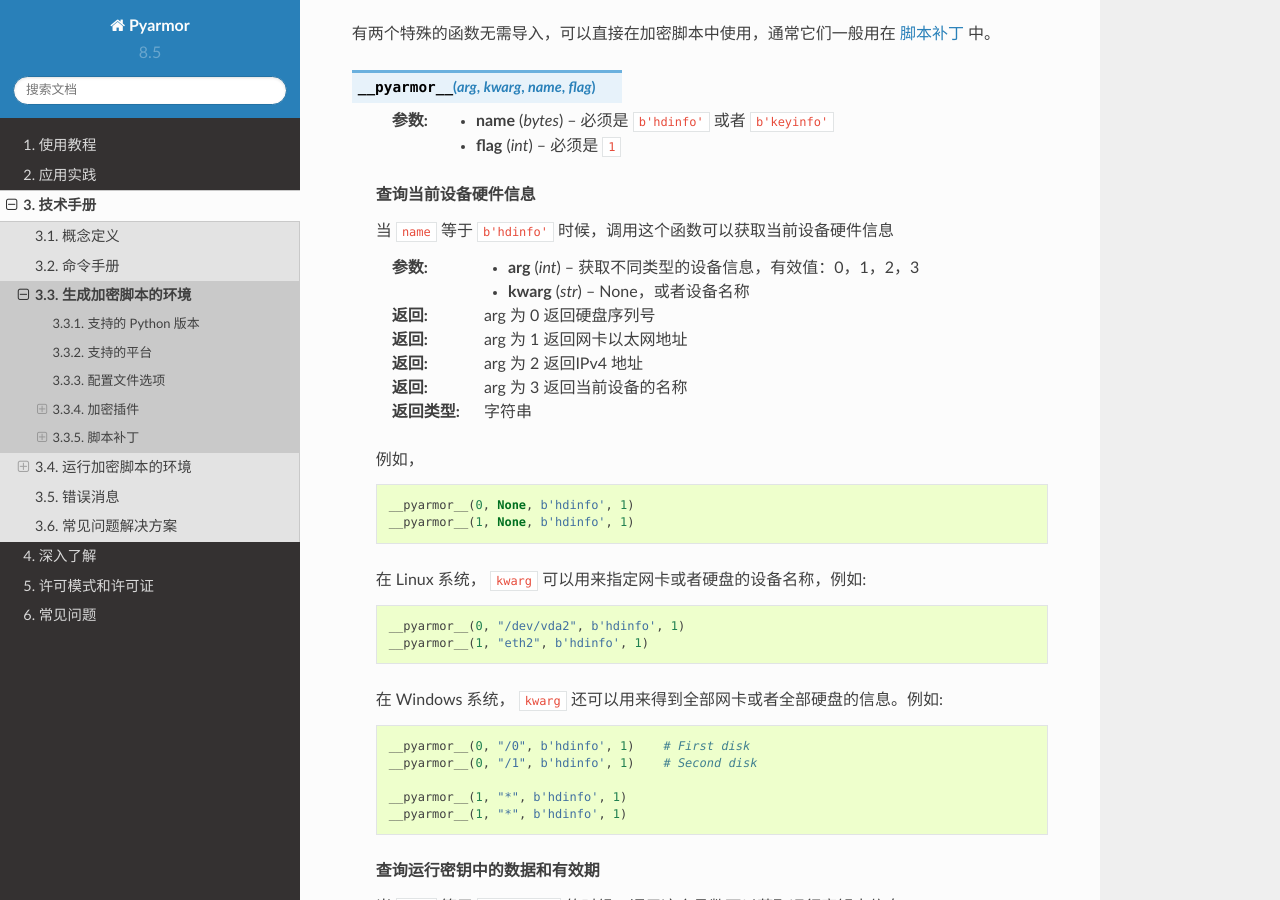
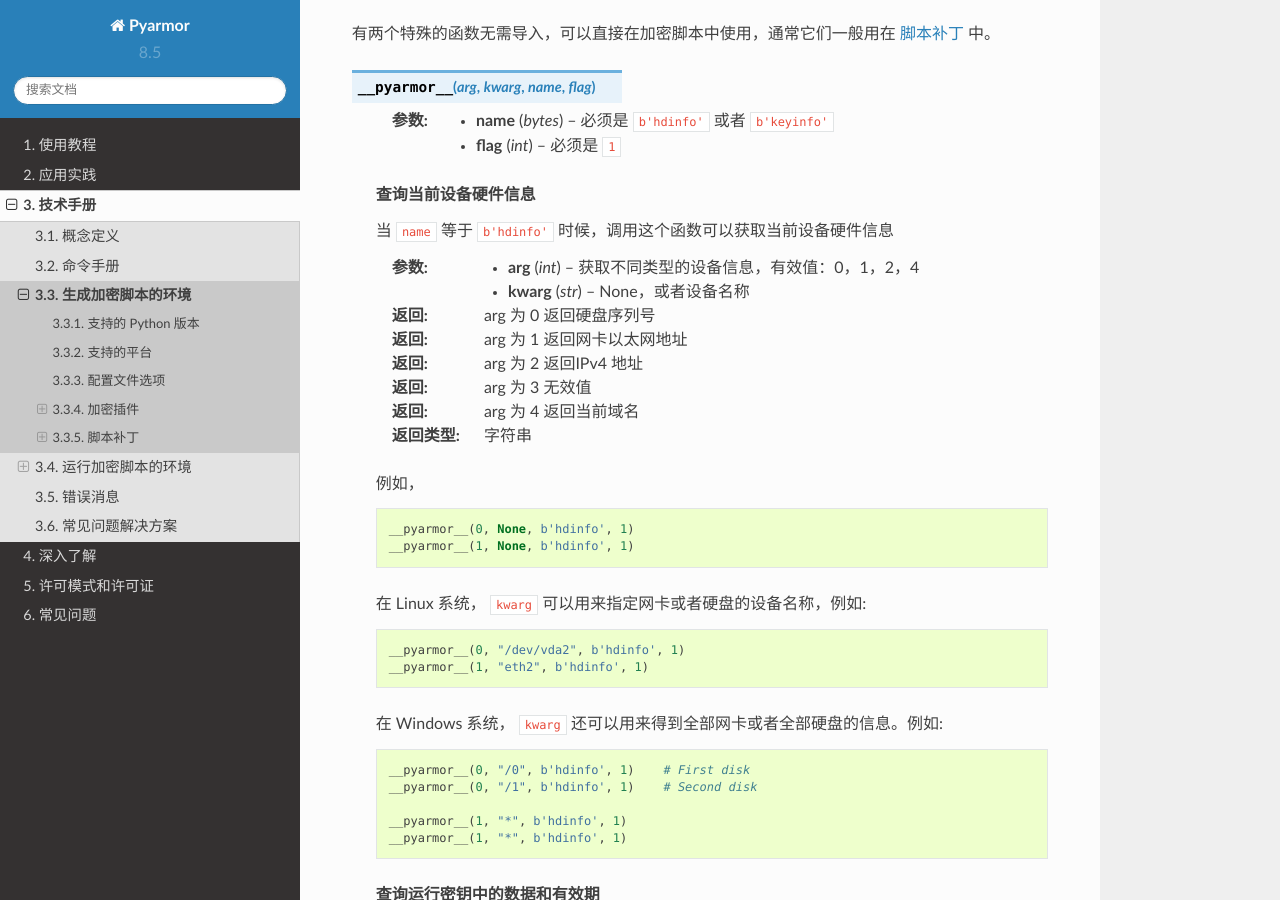
Before and after one commit to dashingsoft/pyarmor-docs-zh, a Sphinx documentation site: the page built from docs/reference/environments.rst, in a window 1280 px wide and 900 px high, scrolled down 7643 px. Built offline with Sphinx 7.4.7 and the Read the Docs theme 2.0.0, drawn with Linux system fonts in a browser that asks for light colours.

Commit message:
修正__pyarmor__得到硬件信息的参数错误

```diff
--- a/docs/reference/environments.rst
+++ b/docs/reference/environments.rst
@@ -350,12 +350,13 @@
 
    当 ``name`` 等于 ``b'hdinfo'`` 时候，调用这个函数可以获取当前设备硬件信息
 
-   :param int arg: 获取不同类型的设备信息，有效值：0，1，2，3
+   :param int arg: 获取不同类型的设备信息，有效值：0，1，2，4
    :param str kwarg: None，或者设备名称
    :return: arg 为 0 返回硬盘序列号
    :return: arg 为 1 返回网卡以太网地址
    :return: arg 为 2 返回IPv4 地址
-   :return: arg 为 3 返回当前设备的名称
+   :return: arg 为 3 无效值
+   :return: arg 为 4 返回当前域名
    :rtype: 字符串
 
    例如，
```
